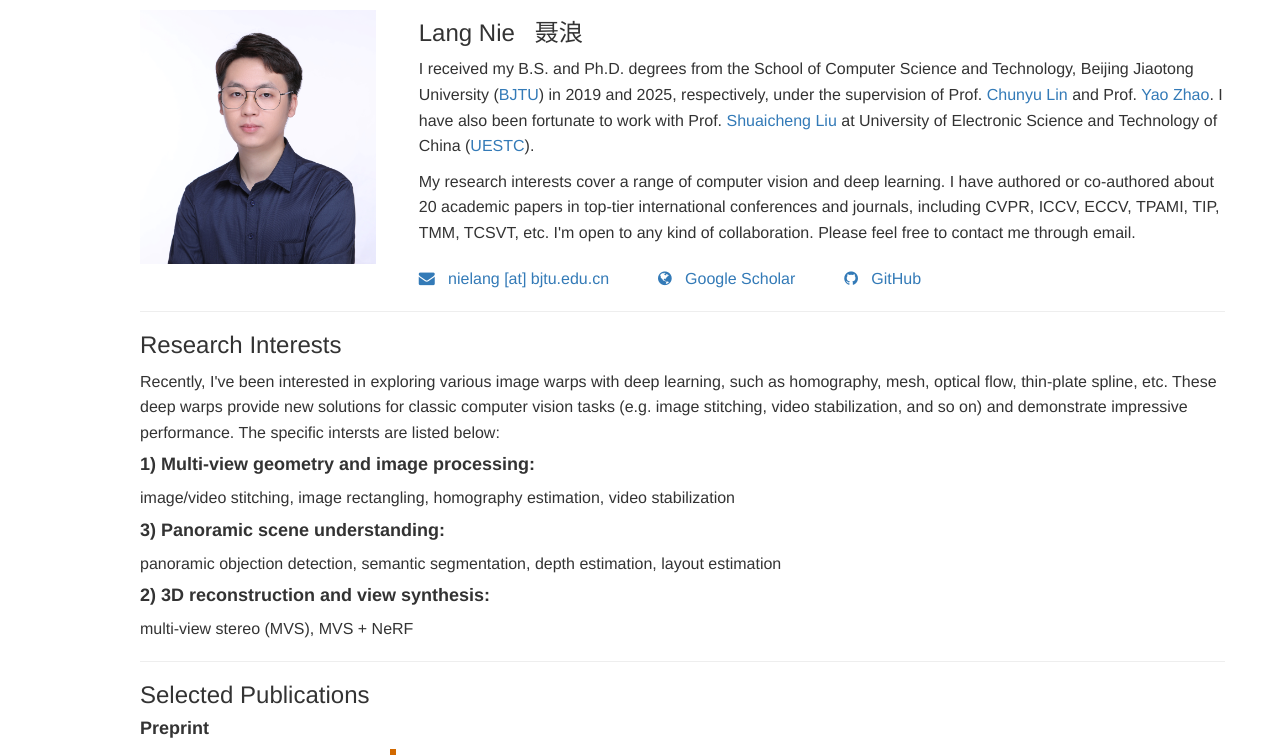
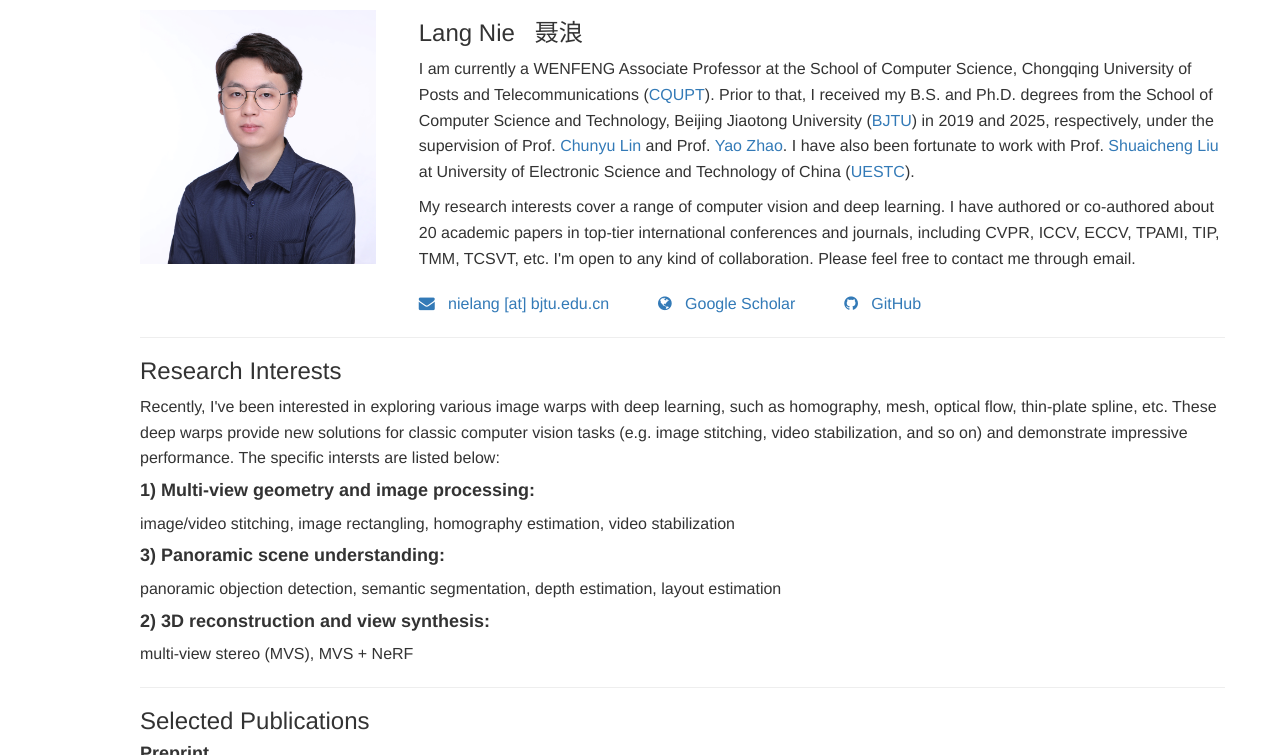
Before and after one commit to nie-lang/nie-lang.github.io, a Jekyll site: the page built from index.html, in a window 1280 px wide and 900 px high, cut to the strip 0-755 px from the top of the window. Built offline with Jekyll 4.4.1, drawn with Linux system fonts in a browser that asks for light colours; nearby versions of some CDN libraries; library files that are not in the unit come from our copies.

Commit message:
Update introduction.html

```diff
--- a/_includes/introduction.html
+++ b/_includes/introduction.html
@@ -17,8 +17,8 @@
 
 			</p>
 			<p>
-
-			 <!--I will join the School of Computer Science, Chongqing University of Posts and Telecommunications (<a href="https://www.cqupt.edu.cn//">CQUPT</a>) as an Associate Professor, working with Prof. <a href="https://faculty.cqupt.edu.cn/xiaobin/zh_CN/index.htm">Bin Xiao</a>. Prior to that, -->I received my B.S. and Ph.D. degrees from the School of Computer Science and Technology, Beijing Jiaotong University (<a href="https://bjtu.edu.cn/">BJTU</a>) in 2019 and 2025, respectively, under the supervision of Prof. <a href="http://faculty.bjtu.edu.cn/8549/">Chunyu Lin</a> and Prof. <a href="http://faculty.bjtu.edu.cn/5900/">Yao Zhao</a>.
+			I am currently a WENFENG Associate Professor at the School of Computer Science, Chongqing University of Posts and Telecommunications (<a href="https://www.cqupt.edu.cn//">CQUPT</a>).
+			Prior to that, I received my B.S. and Ph.D. degrees from the School of Computer Science and Technology, Beijing Jiaotong University (<a href="https://bjtu.edu.cn/">BJTU</a>) in 2019 and 2025, respectively, under the supervision of Prof. <a href="http://faculty.bjtu.edu.cn/8549/">Chunyu Lin</a> and Prof. <a href="http://faculty.bjtu.edu.cn/5900/">Yao Zhao</a>.
 			 I have also been fortunate to work with Prof. <a href="http://www.liushuaicheng.org/">Shuaicheng Liu</a> at University of Electronic Science and Technology of China (<a href="https://www.uestc.edu.cn/">UESTC</a>).
 			</p>
 		<p>
```
